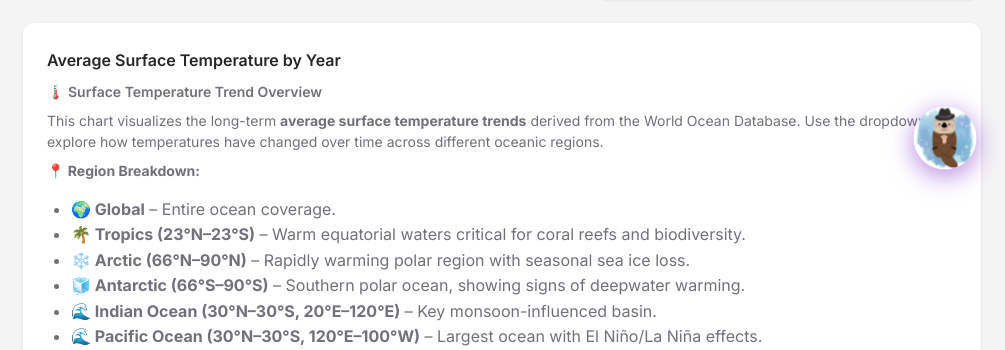
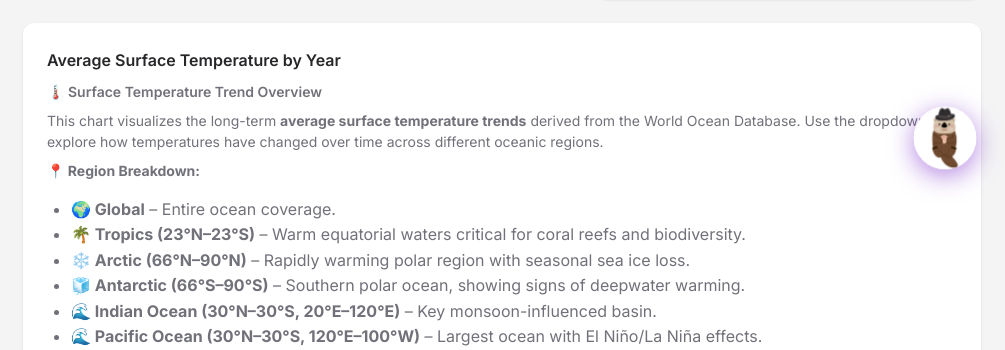
Before and after one commit to shengFung/oceanHack_reefspark_dash, a Flask app: page / in a window 1280 px wide. Shown: the part 602-952 px from the top of the page, without its empty margins (275-1280 px from the left). Run offline with Flask 3, Linux system fonts and the light colour scheme; data that the repository does not hold is empty; some libraries are stand-ins or nearby versions.

Commit message:
change otter pic

```diff
--- a/templates/index.html
+++ b/templates/index.html
@@ -826,7 +826,7 @@ The data includes variables such as temperature, salinity, dissolved oxygen, dep
 
         fetch(`/api/trends?${query}`)
           .then(res => res.json())
-          .then(data => {
+          .then data => {
             const ctx3 = document.getElementById("chart-line2").getContext("2d");
 
             if (trendChart2) trendChart2.destroy();
@@ -1585,7 +1585,7 @@ The data includes variables such as temperature, salinity, dissolved oxygen, dep
 
   <!-- Floating Simek Chatbot Button -->
   <a href="/simek" id="simek-float-btn" style="position: fixed; bottom: 30px; right: 30px; width: 60px; height: 60px; border-radius: 50%; background: transparent; box-shadow: 0 4px 20px rgba(121, 40, 202, 0.4); display: flex; align-items: center; justify-content: center; text-decoration: none; z-index: 1000; transition: all 0.3s ease; animation: pulse 2s infinite;">
-    <img src="/static/media/AiPFP.png" alt="Simek AI" style="width: 60px; height: 60px; border-radius: 50%; object-fit: cover;">
+    <img src="/static/media/AiPFPWh.png" alt="Simek AI" style="width: 60px; height: 60px; border-radius: 50%; object-fit: cover;">
   </a>
 
   <div id="simek-tooltip" style="position: fixed; bottom: 100px; right: 30px; background: white; padding: 12px 16px; border-radius: 10px; box-shadow: 0 4px 12px rgba(0,0,0,0.15); opacity: 0; visibility: hidden; transition: all 0.3s ease; z-index: 999; max-width: 200px;">
--- a/templates/litters.html
+++ b/templates/litters.html
@@ -436,7 +436,7 @@
 
   <!-- Floating Simek Chatbot Button -->
   <a href="/simek" id="simek-float-btn" style="position: fixed; bottom: 30px; right: 30px; width: 60px; height: 60px; border-radius: 50%; background: transparent; box-shadow: 0 4px 20px rgba(121, 40, 202, 0.4); display: flex; align-items: center; justify-content: center; text-decoration: none; z-index: 1000; transition: all 0.3s ease; animation: pulse 2s infinite;">
-    <img src="/static/media/AiPFP.png" alt="Simek AI" style="width: 60px; height: 60px; border-radius: 50%; object-fit: cover;">
+    <img src="/static/media/AiPFPWh.png" alt="Simek AI" style="width: 60px; height: 60px; border-radius: 50%; object-fit: cover;">
   </a>
 
   <div id="simek-tooltip" style="position: fixed; bottom: 100px; right: 30px; background: white; padding: 12px 16px; border-radius: 10px; box-shadow: 0 4px 12px rgba(0,0,0,0.15); opacity: 0; visibility: hidden; transition: all 0.3s ease; z-index: 999; max-width: 200px;">
```
Also changed, not shown: static/media/AiPFPWh.png (added).
